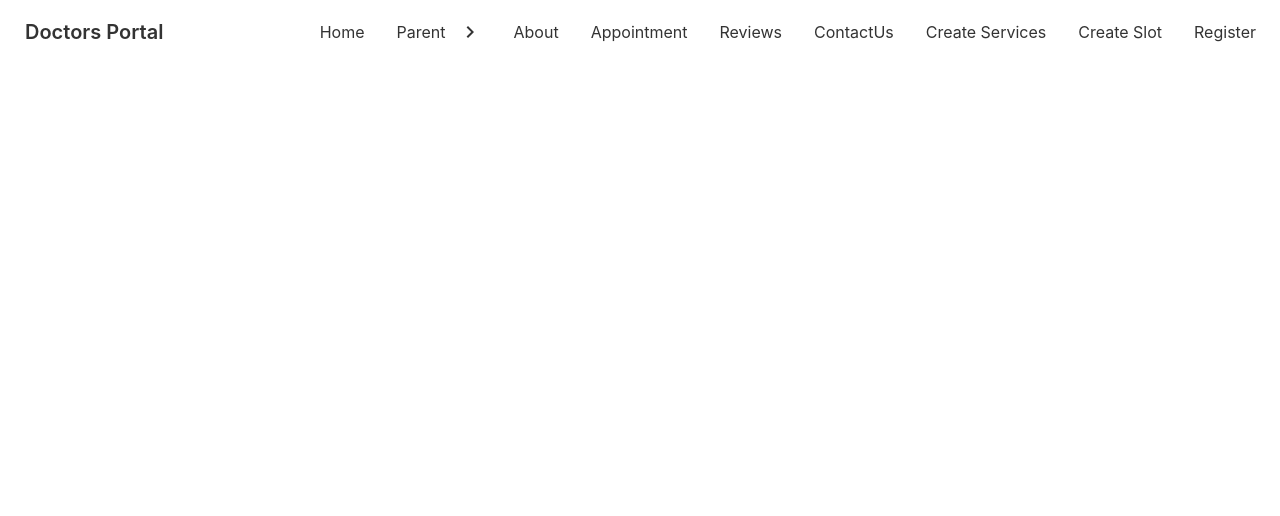
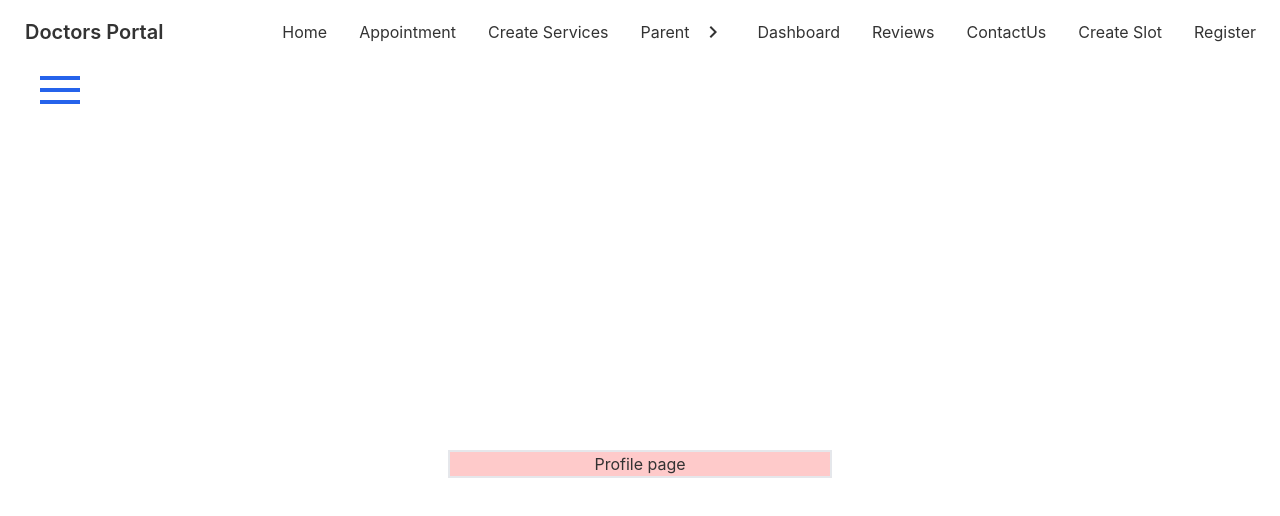
Before and after one commit to 19khaled88/doctorSite, a React (Create React App) app: page /dashboard in a window 1280 px wide. Shown: the top 516 px of the page. Built offline with nearby package versions, Linux system fonts and the light colour scheme; no server answers.

Commit message:
dashboard

```diff
--- a/package.json
+++ b/package.json
@@ -3,6 +3,9 @@
   "version": "0.1.0",
   "private": true,
   "dependencies": {
+    "@emotion/react": "^11.9.0",
+    "@emotion/styled": "^11.8.1",
+    "@mui/material": "^5.8.1",
     "@testing-library/jest-dom": "^5.16.4",
     "@testing-library/react": "^13.2.0",
     "@testing-library/user-event": "^13.5.0",
--- a/src/App.js
+++ b/src/App.js
@@ -7,8 +7,11 @@ import Register from './components/Auth/Register/Register'
 import RequiredAuth from './components/Auth/RequiredAuth/RequiredAuth'
 import BookingSlot from './components/BookingSlot/BookingSlot'
 import Contact from './components/Contact-us/Contact'
+import Dashboard from './components/Dashboard/Dashboard'
+import Myorders from './components/Dashboard/Myorders'
+import Profile from './components/Dashboard/Profile'
 import Home from './components/Home/Home'
-import Reviews from './components/Reviews//Reviews'
+import Reviews from './components/Reviews/Reviews'
 import CreateServices from './components/Services/MakeServices/CreateServices'
 import Navbar from './components/Shared/Navbar'
 
@@ -20,6 +23,10 @@ function App() {
         <Routes>
           <Route path="/" element={<Home></Home>} />
           <Route path="/about" element={<About></About>} />
+          <Route path="/dashboard" element={<Dashboard></Dashboard>}>
+            <Route path="/dashboard" element={<Profile></Profile>} />
+            <Route path="/dashboard/orders" element={<Myorders></Myorders>} />
+          </Route>
           <Route
             path="/appointment"
             element={
--- a/src/components/Appointment/AvailableAppointment/AvailableAppointment.js
+++ b/src/components/Appointment/AvailableAppointment/AvailableAppointment.js
@@ -10,9 +10,8 @@ const AvailableAppointment = ({ services, date, service }) => {
     <div className="pb-16">
       <div className="pb-16">
         <p style={{ color: '#19D3AE' }}>
-          Available Appointment on {format(date, 'PP')}
+          Available care services on {format(date, 'PP')}
         </p>
-        <p style={{ color: 'gray' }}>Please select a service</p>
       </div>
       <div className="grid lg:grid-cols-3 md:grid-cols-2 grid-cols-1 gap-4 px-5 container mx-auto">
         {service.map((result, key) => (
--- /dev/null
+++ b/src/components/Dashboard/Dashboard.js
@@ -0,0 +1,13 @@
+import React from 'react'
+
+import Sidebar from './Sidebar'
+
+const Dashboard = () => {
+  return (
+    <div className="flex flex-col items-center justify-center min-h-screen py-2">
+      <Sidebar />
+    </div>
+  )
+}
+
+export default Dashboard
--- /dev/null
+++ b/src/components/Dashboard/Myorders.js
@@ -0,0 +1,7 @@
+import React from 'react'
+
+const Myorders = () => {
+  return <div>Myorders</div>
+}
+
+export default Myorders
--- /dev/null
+++ b/src/components/Dashboard/Profile.js
@@ -0,0 +1,7 @@
+import React from 'react'
+
+const Profile = () => {
+  return <div>Profile page</div>
+}
+
+export default Profile
--- /dev/null
+++ b/src/components/Dashboard/Sidebar.js
@@ -0,0 +1,53 @@
+import React, { useState } from 'react'
+import { Outlet, Route, Routes, Link } from 'react-router-dom'
+const Sidebar = () => {
+  const [showSidebar, setShowSidebar] = useState(false)
+
+  return (
+    <div>
+      {showSidebar ? (
+        <button
+          className="flex text-4xl text-white items-center cursor-pointer mt-12 fixed left-10 top-6 z-50"
+          onClick={() => setShowSidebar(!showSidebar)}
+        >
+          x
+        </button>
+      ) : (
+        <svg
+          onClick={() => setShowSidebar(!showSidebar)}
+          className="fixed  z-30 flex items-center cursor-pointer mt-12 left-10 top-6"
+          fill="#2563EB"
+          viewBox="0 0 100 80"
+          width="40"
+          height="40"
+        >
+          <rect width="100" height="10"></rect>
+          <rect y="30" width="100" height="10"></rect>
+          <rect y="60" width="100" height="10"></rect>
+        </svg>
+      )}
+
+      <div className="">
+        <div
+          className={`top-0 left-0 w-[15vw] bg-blue-600  p-10 pl-20 text-white fixed h-full mt-12 z-40 ${
+            showSidebar === true ? 'translate-x-0 ' : '-translate-x-full'
+          }`}
+        >
+          <ul className=" flex flex-col mt-16">
+            <Link to="/dashboard/orders" className="text-left py-2">
+              Orders
+            </Link>
+            <Link to="/dashboard/" className="text-left py-2">
+              Profile
+            </Link>
+          </ul>
+        </div>
+        <div className="border-2 bg-red-200 w-96">
+          <Outlet />
+        </div>
+      </div>
+    </div>
+  )
+}
+
+export default Sidebar
--- a/src/components/Shared/Navbar.js
+++ b/src/components/Shared/Navbar.js
@@ -11,6 +11,12 @@ const Navbar = () => {
     <>
       <li>
         <Link to="/">Home</Link>
+      </li>
+      <li>
+        <Link to="/Appointment">Appointment</Link>
+      </li>
+      <li>
+        <Link to="/services">Create Services</Link>
       </li>
       <li tabindex="0">
         <a className="justify-between">
@@ -34,11 +40,9 @@ const Navbar = () => {
           </li>
         </ul>
       </li>
+
       <li>
-        <Link to="/about">About</Link>
-      </li>
-      <li>
-        <Link to="/Appointment">Appointment</Link>
+        <Link to="/dashboard">Dashboard</Link>
       </li>
       <li>
         <Link to="/reviews">Reviews</Link>
@@ -46,9 +50,7 @@ const Navbar = () => {
       <li>
         <Link to="/contact-us">ContactUs</Link>
       </li>
-      <li>
-        <Link to="/services">Create Services</Link>
-      </li>
+
       <li>
         <Link to="/slot">Create Slot</Link>
       </li>
```
Also changed, not shown: 1 other file (tests, documents, lock files or other folders).
